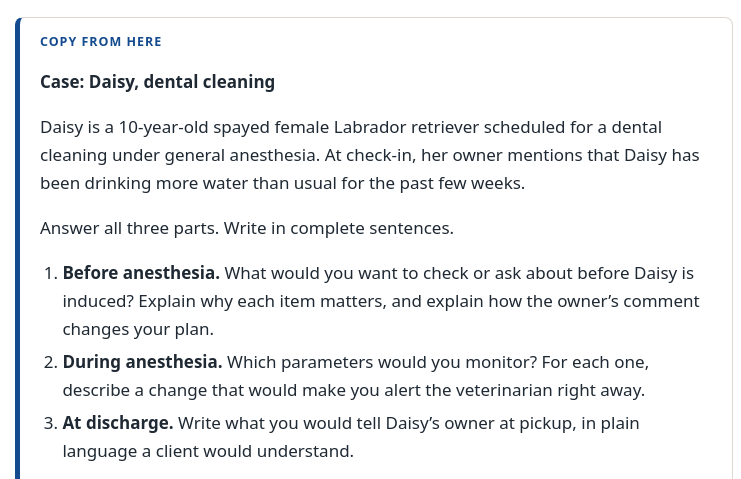
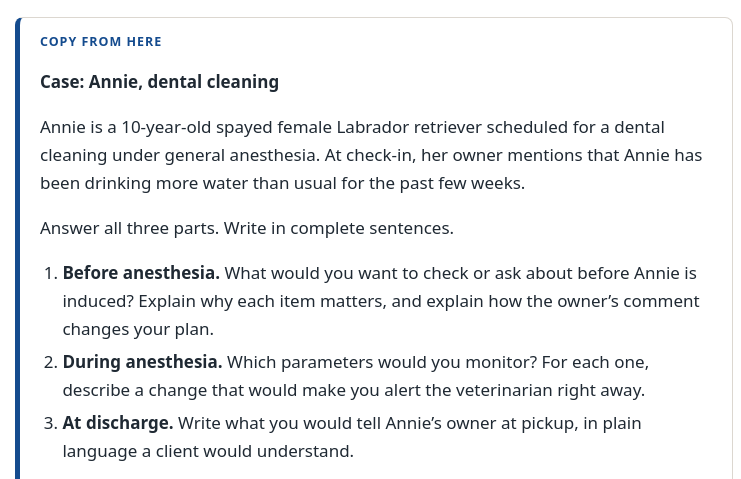
Before and after one commit to OCTC-ID/avte-ai-workbook, a plain HTML site: page resources/sample-assignment.html in a window 1280 px wide. Shown: the part 252-731 px from the top of the page, 410-1151 px from the left. Drawn offline with Linux system fonts and the light colour scheme.

Commit message:
Rename the ready-made case dog from Daisy to Annie
Week 5's restraint scenario also has a dog named Daisy.

Co-Authored-By: Claude Opus 5.5 <noreply@anthropic.com>
Claude-Session: https://claude.ai/code/session_01SwRag9Y3pCRxNbMX8qfMkM

```diff
--- a/resources/sample-assignment.html
+++ b/resources/sample-assignment.html
@@ -32,13 +32,13 @@
     <div class="card">
       <span class="card-label">Copy from here</span>
       <div id="assignment">
-        <p><strong>Case: Daisy, dental cleaning</strong></p>
-        <p>Daisy is a 10-year-old spayed female Labrador retriever scheduled for a dental cleaning under general anesthesia. At check-in, her owner mentions that Daisy has been drinking more water than usual for the past few weeks.</p>
+        <p><strong>Case: Annie, dental cleaning</strong></p>
+        <p>Annie is a 10-year-old spayed female Labrador retriever scheduled for a dental cleaning under general anesthesia. At check-in, her owner mentions that Annie has been drinking more water than usual for the past few weeks.</p>
         <p>Answer all three parts. Write in complete sentences.</p>
         <ol>
-          <li><strong>Before anesthesia.</strong> What would you want to check or ask about before Daisy is induced? Explain why each item matters, and explain how the owner&rsquo;s comment changes your plan.</li>
+          <li><strong>Before anesthesia.</strong> What would you want to check or ask about before Annie is induced? Explain why each item matters, and explain how the owner&rsquo;s comment changes your plan.</li>
           <li><strong>During anesthesia.</strong> Which parameters would you monitor? For each one, describe a change that would make you alert the veterinarian right away.</li>
-          <li><strong>At discharge.</strong> Write what you would tell Daisy&rsquo;s owner at pickup, in plain language a client would understand.</li>
+          <li><strong>At discharge.</strong> Write what you would tell Annie&rsquo;s owner at pickup, in plain language a client would understand.</li>
         </ol>
       </div>
       <div class="btn-row no-print">
```
